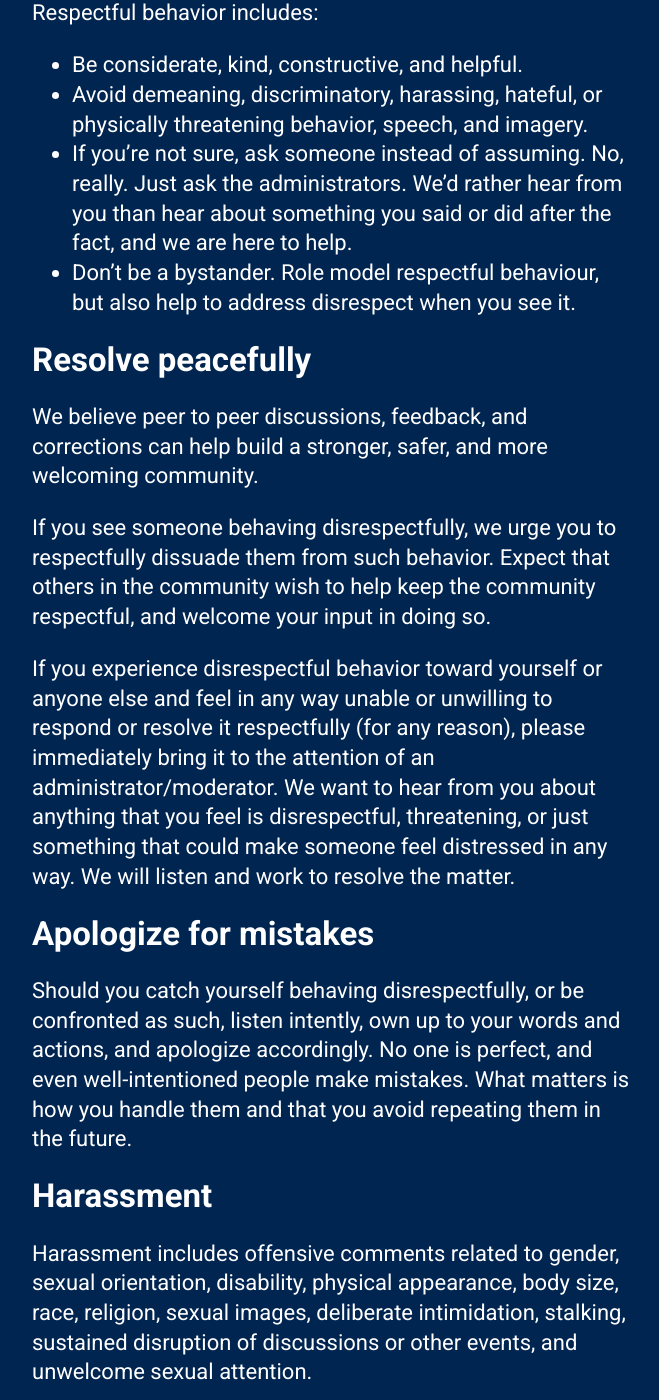
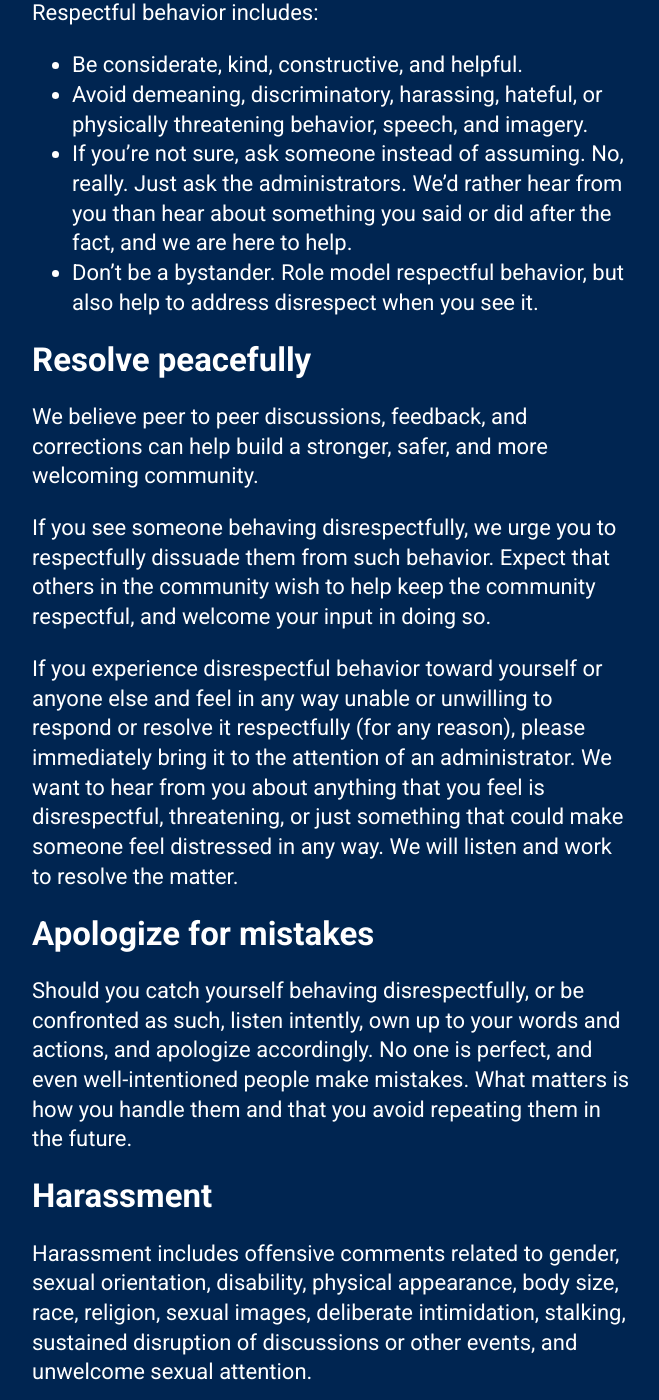
Before and after one commit to tech304/tech304.io, a Jekyll site: the page built from conduct/index.md, in a window 1280 px wide and 1400 px high, scrolled down 665 px. Shown: the whole window, without its empty margins (308-967 px from the left). Built offline with Jekyll 4.4.1, drawn with Linux system fonts in a browser that asks for light colours; some of the changed text lies outside the part shown.

Commit message:
Removed 'moderator' language in favor of normalized 'administrator'

```diff
--- a/conduct/index.md
+++ b/conduct/index.md
@@ -17,7 +17,7 @@ layout: default
     <li>Be considerate, kind, constructive, and helpful.</li>
     <li>Avoid demeaning, discriminatory, harassing, hateful, or physically threatening behavior, speech, and imagery.</li>
     <li>If you’re not sure, ask someone instead of assuming. No, really. Just ask the administrators. We’d rather hear from you than hear about something you said or did after the fact, and we are here to help.</li>
-    <li>Don’t be a bystander. Role model respectful behaviour, but also help to address disrespect when you see it.</li>
+    <li>Don’t be a bystander. Role model respectful behavior, but also help to address disrespect when you see it.</li>
   </ul>
 
   <h2>Resolve peacefully</h2>
@@ -26,7 +26,7 @@ layout: default
 
   <p>If you see someone behaving disrespectfully, we urge you to respectfully dissuade them from such behavior. Expect that others in the community wish to help keep the community respectful, and welcome your input in doing so.</p>
 
-  <p>If you experience disrespectful behavior toward yourself or anyone else and feel in any way unable or unwilling to respond or resolve it respectfully (for any reason), please immediately bring it to the attention of an administrator/moderator. We want to hear from you about anything that you feel is disrespectful, threatening, or just something that could make someone feel distressed in any way. We will listen and work to resolve the matter.</p>
+  <p>If you experience disrespectful behavior toward yourself or anyone else and feel in any way unable or unwilling to respond or resolve it respectfully (for any reason), please immediately bring it to the attention of an administrator. We want to hear from you about anything that you feel is disrespectful, threatening, or just something that could make someone feel distressed in any way. We will listen and work to resolve the matter.</p>
 
   <h2>Apologize for mistakes</h2>
 
@@ -38,7 +38,7 @@ layout: default
 
   <p>Participants asked to stop any harassing behavior are expected to comply immediately. We do not tolerate harassment of participants in any form.</p>
 
-  <p>If you are being harassed, notice that someone else is being harassed, or have any other concerns, please notify an <a href="/moderators/">administrator/moderator</a> immediately, or via <a href="mailto:tech304@intarwebs.com">email</a>.</p>
+  <p>If you are being harassed, notice that someone else is being harassed, or have any other concerns, please notify an <a href="/admins/">administrator</a> immediately, or via <a href="mailto:tech304@intarwebs.com">email</a>.</p>
 
   <h2>Consequences</h2>
 
```
Also changed, not shown: other parts of conduct/index.md (+1 -1 lines), _includes/footer.html (+2 -2 lines), admins/index.md (renamed from moderators/index.md, +1 -1 lines).
